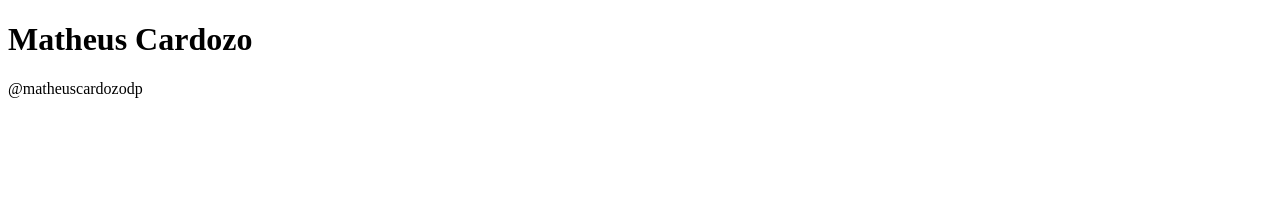
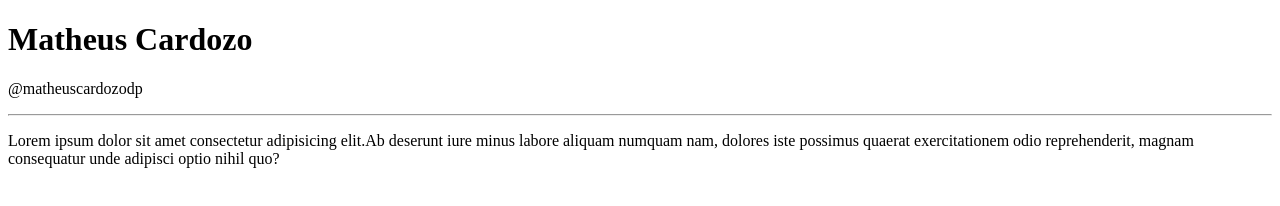
Before and after one commit to matheuscardozodp/Links, a plain HTML site: page site/index.html in a window 1280 px wide. Drawn offline with Linux system fonts and the light colour scheme.

Commit message:
adicionei um novo paragrafo

```diff
--- a/site/index.html
+++ b/site/index.html
@@ -8,5 +8,7 @@
 <body>
     <h1>Matheus Cardozo</h1>
     <p>@matheuscardozodp</p>
+    <hr>
+    <p>Lorem ipsum dolor sit amet consectetur adipisicing elit.Ab deserunt iure minus labore aliquam numquam nam, dolores iste possimus quaerat exercitationem odio reprehenderit, magnam consequatur unde adipisci optio nihil quo?</p>
 </body>
 </html>
```
